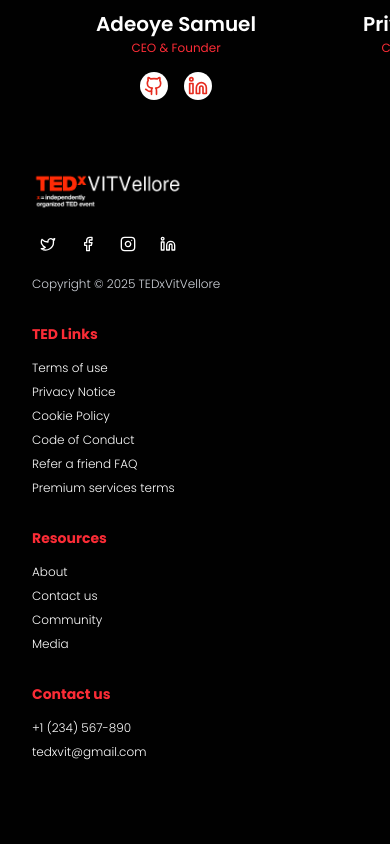
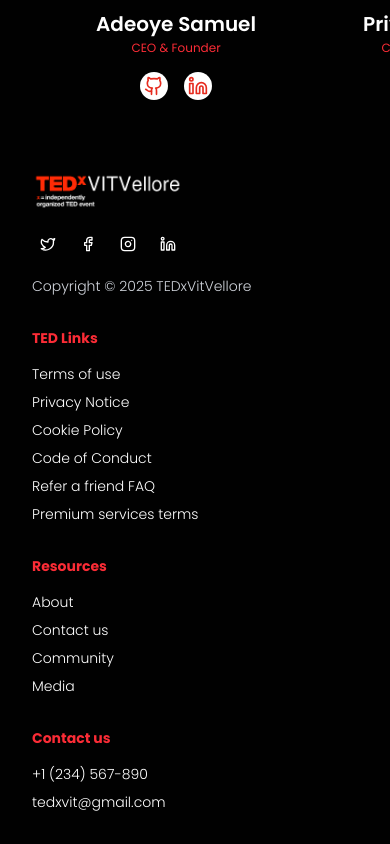
Before and after one commit to AdeoyeIbk/TEDxVitVellore, a React (Vite) app: page / in a window 390 px wide. Shown: the part 3878-4722 px from the top of the page. Before the commit the page ends 4670 px from the top, so only its background shows below. Built offline with nearby package versions, Linux system fonts and the light colour scheme.

Commit message:
fix(Footer): increase font size from xs to sm for better readability

```diff
--- a/src/components/Footer.tsx
+++ b/src/components/Footer.tsx
@@ -77,7 +77,7 @@
             </SocialIcon>
           </motion.div>
           <motion.p
-            className="text-xs sm:text-sm font-light text-gray-300"
+            className="text-sm sm:text-sm font-light text-gray-300"
             initial={{ opacity: 0, y: 20 }}
             animate={isInView ? { opacity: 1, y: 0 } : { opacity: 0, y: 20 }}
             transition={{ duration: 0.6, delay: 1.0 }}
@@ -117,7 +117,7 @@
             ].map((link, index) => (
               <motion.p
                 key={link}
-                className="text-xs sm:text-sm font-light hover:text-red-500 cursor-pointer transition-colors duration-200"
+                className="text-sm sm:text-sm font-light hover:text-red-500 cursor-pointer transition-colors duration-200"
                 initial={{ opacity: 0, x: -10 }}
                 animate={
                   isInView ? { opacity: 1, x: 0 } : { opacity: 0, x: -10 }
@@ -156,7 +156,7 @@
               (resource, index) => (
                 <motion.p
                   key={resource}
-                  className="text-xs sm:text-sm font-light hover:text-red-500 cursor-pointer transition-colors duration-200"
+                  className="text-sm sm:text-sm font-light hover:text-red-500 cursor-pointer transition-colors duration-200"
                   initial={{ opacity: 0, x: -10 }}
                   animate={
                     isInView ? { opacity: 1, x: 0 } : { opacity: 0, x: -10 }
@@ -193,7 +193,7 @@
             transition={{ duration: 0.6, delay: 1.4 }}
           >
             <motion.p
-              className="text-xs sm:text-sm font-light hover:text-red-500 cursor-pointer transition-colors duration-200"
+              className="text-sm sm:text-sm font-light hover:text-red-500 cursor-pointer transition-colors duration-200"
               initial={{ opacity: 0, x: -10 }}
               animate={isInView ? { opacity: 1, x: 0 } : { opacity: 0, x: -10 }}
               transition={{ duration: 0.4, delay: 1.6 }}
@@ -202,7 +202,7 @@
               +1 (234) 567-890
             </motion.p>
             <motion.p
-              className="text-xs sm:text-sm font-light hover:text-red-500 cursor-pointer transition-colors duration-200"
+              className="text-sm sm:text-sm font-light hover:text-red-500 cursor-pointer transition-colors duration-200"
               initial={{ opacity: 0, x: -10 }}
               animate={isInView ? { opacity: 1, x: 0 } : { opacity: 0, x: -10 }}
               transition={{ duration: 0.4, delay: 1.7 }}
```
